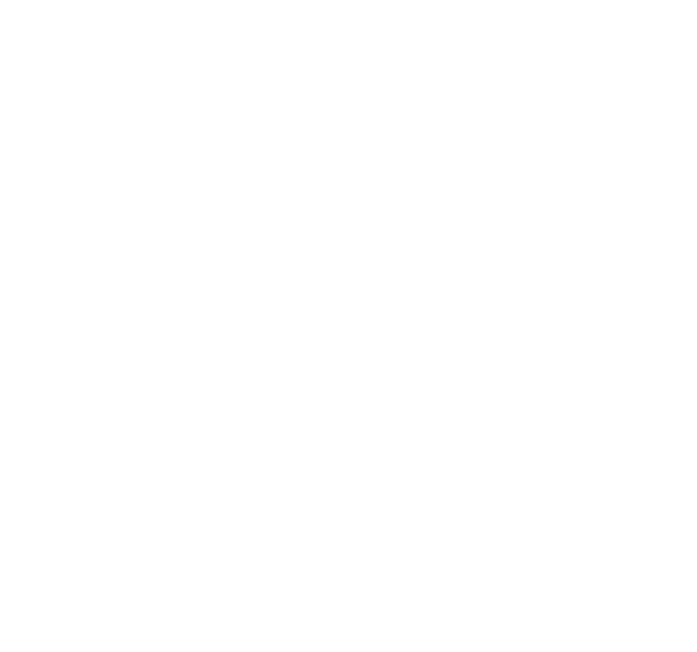
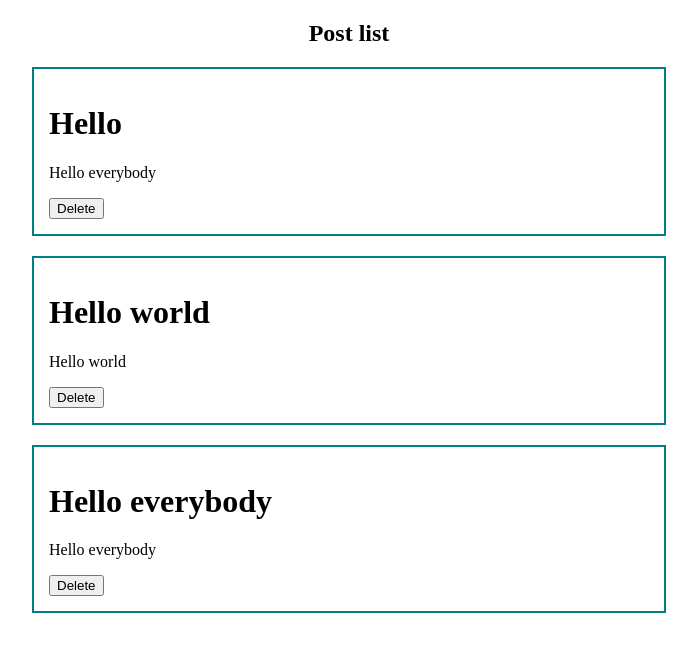
Before and after one commit to andrijKhimich/react-fundamentls, a React (Create React App) app: page / in a window 1280 px wide. Shown: the top 652 px of the page, without its empty margins (291-988 px from the left). Built offline with nearby package versions, Linux system fonts and the light colour scheme.

Commit message:
create post list + add map method

```diff
--- a/package.json
+++ b/package.json
@@ -9,6 +9,7 @@
     "react": "^17.0.2",
     "react-dom": "^17.0.2",
     "react-scripts": "4.0.3",
+    "sass": "^1.44.0",
     "web-vitals": "^1.1.2"
   },
   "scripts": {
--- a/src/App.js
+++ b/src/App.js
@@ -1,18 +1,18 @@
-import React, {useState} from "react";
+import React from "react";
+import PostList from "./Components/Posts/PostList";
+// import Post from "./Components/Posts/Post/Posts";
 // import ClassCounter from "./Components/ClassCounter";
 // import Counter from "./Components/Counter";
 // import LiveInput from "./Components/LiveInput";
 
 const App = () => {
 
-
-
   return (
     <div className="App">
       {/* <Counter /> */}
       {/* <ClassCounter/> */}
       {/* <LiveInput/> */}
-
+      <PostList/>
     </div>
   );
 }
--- /dev/null
+++ b/src/Components/Posts/Post/Post.scss
@@ -0,0 +1,6 @@
+.post {
+  border: 2px solid teal;
+  padding: 15px;
+  max-width: 600px;
+  margin: 0 auto 20px auto;
+}
--- /dev/null
+++ b/src/Components/Posts/Post/Posts.jsx
@@ -0,0 +1,16 @@
+import React from 'react';
+import "./Post.scss";
+
+const Post = (props) => {
+  console.log(props);
+
+  return (
+    <div className="post" id={props.post.id}>
+      <h1>{props.post.title}</h1>
+      <p>{props.post.content}</p>
+      <button>Delete</button>
+    </div>
+  )
+}
+
+export default Post;
--- /dev/null
+++ b/src/Components/Posts/PostList.jsx
@@ -0,0 +1,25 @@
+import React, {useState} from "react";
+import Post from "./Post/Posts";
+import "./PostList.scss";
+const PostList = () => {
+
+  const [postData] = useState([
+    { id: 1, title: "Hello", content: "Hello everybody" },
+    { id: 2, title: "Hello world", content: "Hello world" },
+    { id: 3, title: "Hello everybody", content: "Hello everybody" },
+  ]);
+
+  let showPosts = postData.map(newPost => {
+    return (
+      <Post post={newPost} key={newPost.id} />
+    )
+  });
+  return (
+    <div className="postList">
+      <h2>Post list</h2>
+      {showPosts}
+    </div>
+  )
+}
+
+export default PostList;
--- /dev/null
+++ b/src/Components/Posts/PostList.scss
@@ -0,0 +1,5 @@
+.postList {
+  h2 {
+    text-align: center;
+  }
+}
```
Also changed, not shown: src/Components/Posts/Posts.jsx (deleted, +0 -11 lines), 1 other file (tests, documents, lock files or other folders).
